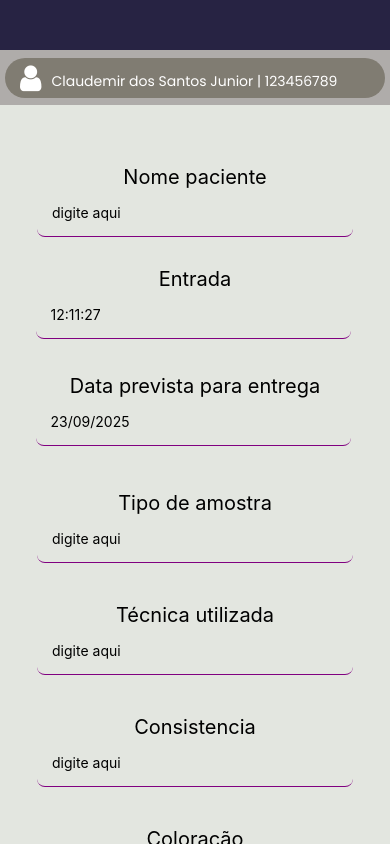
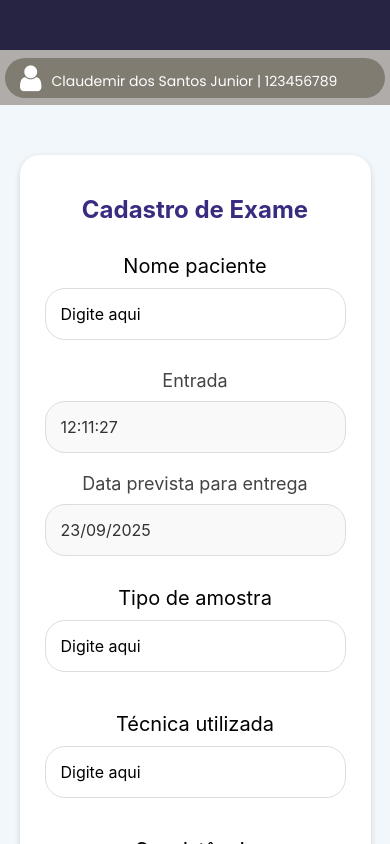
Before and after one commit to Claudemir786/Biomed-Parasitologia-App-Mobile, a React Native app: screen /CadastroExame in a window 390 px wide. Built offline with nearby package versions, Linux system fonts and the light colour scheme.

Commit message:
Cadastro de exame / Analytics
Atualizado o estilo das duas telas Cadastro de exame e Analytics

```diff
--- a/src/Components/Cadastro/CadastroInput.js
+++ b/src/Components/Cadastro/CadastroInput.js
@@ -1,7 +1,7 @@
 import {Text, View, StyleSheet, TextInput} from 'react-native'
 
 //função das inputs que recebem o titulo e o placeholder caso queria edita-lo
-export default function CadastroInput({titulo = "default", placeholder = "digite aqui", tipoTeclado}){
+export default function CadastroInput({titulo = "default", placeholder = "Digite aqui", tipoTeclado}){
 
     return(
         <View style={styles.container}>
@@ -22,15 +22,19 @@ const styles = StyleSheet.create({
         justifyContent:'center',
         alignItems:'center',
         marginTop:10,
-        backgroundColor:'#E3E6E0',
         marginBottom:30,
-    },
+        },
     input:{
-        width:'90%',
+        marginTop: 10,
+        width:'100%',
         padding:15,
-        borderRadius:8,
-        borderBottomWidth:1,
-        borderColor:'purple',
+        borderRadius:20,
+        borderColor: '#ddd',
+        flex: 1,
+        height: 50,
+        paddingHorizontal: 15,
+        fontSize: 16,
+        borderWidth: 1
     },
     titulo:{
         fontSize:20,
--- a/src/Pages/Analytics.js
+++ b/src/Pages/Analytics.js
@@ -6,13 +6,14 @@ import {
   ScrollView,
 } from 'react-native';
 import { LineChart } from 'react-native-chart-kit';
+import Cabecalho from '../Components/Cabecalho/Cabecalho';
 
 export default function Analytics({navigation}){
 
   // Dados de exemplo (meses vs parasitas)
   const dados = {
     meses: ['Jan', 'Fev', 'Mar', 'Abr', 'Mai', 'Jun', 'Jul', 'Ago', 'Set', 'Out', 'Nov', 'Dez'],
-    parasitas: [25, 30, 35, 42, 48, 55, 62, 68, 75, 82, 88, 95]
+    parasitas: [25, 30, 15, 27, 48, 68, 62, 54, 25, 32, 77, 88]
   };
 
   // Cálculo da regressão linear simples
@@ -62,6 +63,7 @@ export default function Analytics({navigation}){
 
   return (
     <ScrollView style={styles.container}>
+      <Cabecalho/>
       <View style={styles.box}>
         <Text style={styles.title}>Análise de Parasitas</Text>
         <Text style={styles.subtitle}>Regressão Linear - Meses vs Quantidade</Text>
@@ -131,7 +133,7 @@ const styles = StyleSheet.create({
     flex: 1,
     backgroundColor: '#f2f7fb',
   },
-  box: {
+    box: {
     backgroundColor: '#fff',
     margin: 20,
     padding: 25,
--- a/src/Pages/CadastroExame.js
+++ b/src/Pages/CadastroExame.js
@@ -1,4 +1,4 @@
-import {Text, View, StyleSheet, TouchableOpacity, SafeAreaView, ScrollView} from 'react-native'
+import { Text, View, StyleSheet, TouchableOpacity, SafeAreaView, ScrollView } from 'react-native'
 import Cabecalho from '../Components/Cabecalho/Cabecalho'
 import CadastroInput from '../Components/Cadastro/CadastroInput'
 import Botao from '../Components/BotaoPadrao'
@@ -7,9 +7,7 @@ import Abas from '../routes/abas'
 import DateTimePicker from '@react-native-community/datetimepicker'
 import { useState } from 'react';
 
-
-export default function CadastroExame({navigation}){
-
+export default function CadastroExame({ navigation }) {
   const [data, setData] = useState(new Date());
   const [mostrar, setMostrar] = useState(false);
   const [hora, setHora] = useState(new Date());
@@ -22,93 +20,109 @@ export default function CadastroExame({navigation}){
     }
   };
 
-  const aoSelecionarH = (event, horaSelecionada)=>{
-    setMostrarH(false)
-    if(horaSelecionada){
+  const aoSelecionarH = (event, horaSelecionada) => {
+    setMostrarH(false);
+    if (horaSelecionada) {
       setHora(horaSelecionada);
     }
+  };
 
-  }
+  return (
+    <SafeAreaView style={styles.container}>
+      <Cabecalho local1={() => navigation.goBack()} />
 
-    return(
-        <SafeAreaView style={styles.container}>
-            <Cabecalho local1={()=> navigation.goBack()}/>
+      <ScrollView style={styles.body} showsVerticalScrollIndicator={false}>
+        <View style={{ marginBottom: 50 }}></View>
 
-            <ScrollView style={styles.body} showsVerticalScrollIndicator={false}> {/* permite que a tela desça naturalmente sem aparecer a barra ao lado*/}
-                 <View style={{marginBottom:50}} ></View>{/*View apenas para espaçamento incial antes dos inputs */}
-                <CadastroInput titulo='Nome paciente'/>
+        <View style={styles.box}>
+          <Text style={styles.title}>Cadastro de Exame</Text>
 
-                 <Text style={{fontSize:20, textAlign:'center'}}>Entrada</Text>
-                  <TouchableOpacity
-                            onPress={() => setMostrarH(true)}
-                            style={styles.data}>
-                    <Text>{hora.toLocaleTimeString('pt-Br')}</Text>
+          <CadastroInput  titulo='Nome paciente' />
+
+          <Text style={styles.subTitle}>Entrada</Text>
+          <TouchableOpacity onPress={() => setMostrarH(true)} style={styles.input}>
+            <Text style={styles.inputText}>{hora.toLocaleTimeString('pt-Br')}</Text>
           </TouchableOpacity>
-
           {mostrarH && (
-                    <DateTimePicker
-                    value={hora}
-                    mode="time"
-                    display="default"
-                    onChange={aoSelecionarH}
-                    />
+            <DateTimePicker value={hora} mode="time" display="default" onChange={aoSelecionarH} />
           )}
 
-                <Text style={{fontSize:20, textAlign:'center'}}>Data prevista para entrega</Text>
+          <Text style={styles.subTitle}>Data prevista para entrega</Text>
+          <TouchableOpacity onPress={() => setMostrar(true)} style={styles.input}>
+            <Text style={styles.inputText}>{data.toLocaleDateString('pt-Br')}</Text>
+          </TouchableOpacity>
+          {mostrar && (
+            <DateTimePicker value={data} mode="date" display="default" onChange={aoSelecionar} />
+          )}
 
-                <TouchableOpacity
-                            onPress={() => setMostrar(true)}
-                            style={styles.data}>
-                    <Text>{data.toLocaleDateString('pt-Br')}</Text>
-                </TouchableOpacity>
+          <CadastroInput titulo='Tipo de amostra' />
+          <CadastroInput titulo='Técnica utilizada' />
+          <CadastroInput titulo='Consistência' />
+          <CadastroInput titulo='Coloração' />
+          <CadastroInput titulo='Muco' />
+          <CadastroInput titulo='Sangue' />
+          <CadastroInput titulo='Parasita' />
+          <CadastroInput titulo='Responsável pelo exame' />
+          <CadastroInput titulo='Preceptor responsável' />
 
-                {mostrar && (
-                    <DateTimePicker
-                    value={data}
-                    mode="date"
-                    display="default"
-                    onChange={aoSelecionar}
-                    />
-                )}
-                <CadastroInput titulo='Tipo de amostra'/>
-                <CadastroInput titulo='Técnica utilizada'/>
-                <CadastroInput titulo='Consistencia'/>
-                <CadastroInput titulo='Coloração'/>
-                <CadastroInput titulo='Muco'/>
-                <CadastroInput titulo='Sangue'/>
-                <CadastroInput titulo='Parasita'/>
-                <CadastroInput titulo='Responsável pelo o exame'/>
-                <CadastroInput titulo='Preceptor Responsavel'/>
-                <Botao corBotao='#0D6EFD' corTexto='#fff' local={()=> navigation.navigate('Laudo')}/>
-                <View style={{marginBottom:70}} ></View> {/*View apenas para espaçamento final depois dos inputs */}
+          <Botao corBotao='#382c81ff' corTexto='#fff' local={() => navigation.navigate('Laudo')} />
+        </View>
+
+        <View style={{ marginBottom: 70 }}></View>
       </ScrollView>
-
     </SafeAreaView>
-
   )
 }
 
-
 const styles = StyleSheet.create({
-    container:{
-        flex:1,
-        justifyContent:'center',
-        alignItems:'center',
-        backgroundColor:'#E3E6E0',
+  container: {
+    flex: 1,
+    backgroundColor: '#f2f7fb',
+    alignItems: 'center',
+    justifyContent: 'center',
   },
-
-    body:{
-        flex:1,
-        width:"90%",
+  body: {
+    flex: 1,
+    width: '100%',
   },
-    data:{
-         borderWidth: 0,
-         borderColor: 'purple',
-         borderRadius:8,
-         borderBottomWidth:1,
+  box: {
+    backgroundColor: '#fff',
+    borderRadius: 20,
+    paddingVertical: 40,
+    paddingHorizontal: 25,
+    width: '90%',
+    alignSelf: 'center',
+    shadowColor: '#000',
+    shadowOffset: { width: 0, height: 2 },
+    shadowOpacity: 0.15,
+    shadowRadius: 6,
+    elevation: 5,
+    marginBottom: 30,
+  },
+  title: {
+    fontSize: 24,
+    fontWeight: '700',
+    color: '#382c81ff',
+    textAlign: 'center',
+    marginBottom: 20,
+  },
+  subTitle: {
+    fontSize: 18,
+    textAlign: 'center',
+    marginBottom: 10,
+    color: '#444',
+  },
+  input: {
+    borderColor: '#ddd',
+    borderWidth: 1,
+    borderRadius: 20,
+    backgroundColor: '#f9f9f9',
     padding: 15,
-         width:'90%',
-         marginLeft:16,
-         marginBottom:35
-    }
-})
+    width: '100%',
+    marginBottom: 20,
+  },
+  inputText: {
+    fontSize: 16,
+    color: '#333',
+  },
+});
```
Lines whose indentation alone changed are shown as unchanged.
